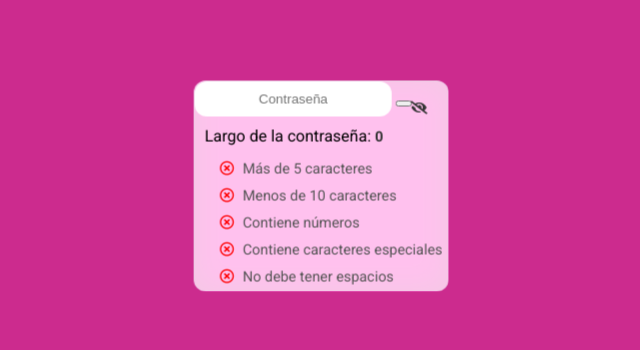
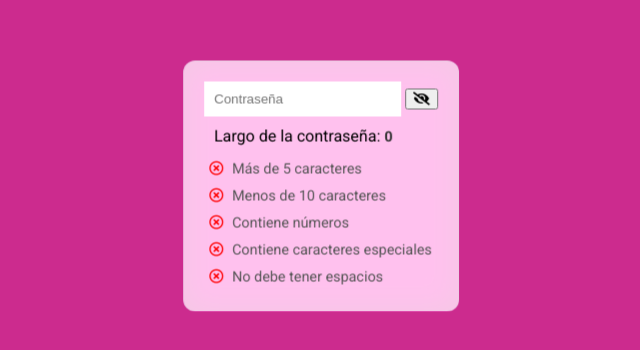
Before and after one commit to hernandoabella/password-validation, a plain HTML site: page index.html in a window 1280 px wide. Shown: the part 214-564 px from the top of the page, without its empty margins (319-959 px from the left). Drawn offline with Linux system fonts and the light colour scheme.

Commit message:
Update styles.css

```diff
--- a/styles.css
+++ b/styles.css
@@ -16,23 +16,15 @@ body {
   top: 50%;
   left: 50%;
   transform: translate(-50%, -50%);
-
+  padding: 20px;
 }
 
 input {
-  padding: 10px;
-  border-radius: 12px;
-  text-align: center;
   border: none;
   outline: none;
-
-
+  padding: 10px;
 }
 
-#ver {
-  color: #353535;
-  cursor: pointer;
-}
 
 .largo__de__contra {
   padding: 10px;
@@ -45,12 +37,7 @@ input {
 }
 
 .eye-icon {
-  position: absolute;
-  right: 10px;
-  top: 10px;
   cursor: pointer;
-  padding: 10px;
-  border-radius: 12px;
 }
 
 .eye-icon.visible::before {
@@ -69,7 +56,7 @@ input {
   padding: 5px;
   font-size: 0.9rem;
   color: #555;
-  margin-left: 20px;
+
 }
 
 .icon:before {
```
